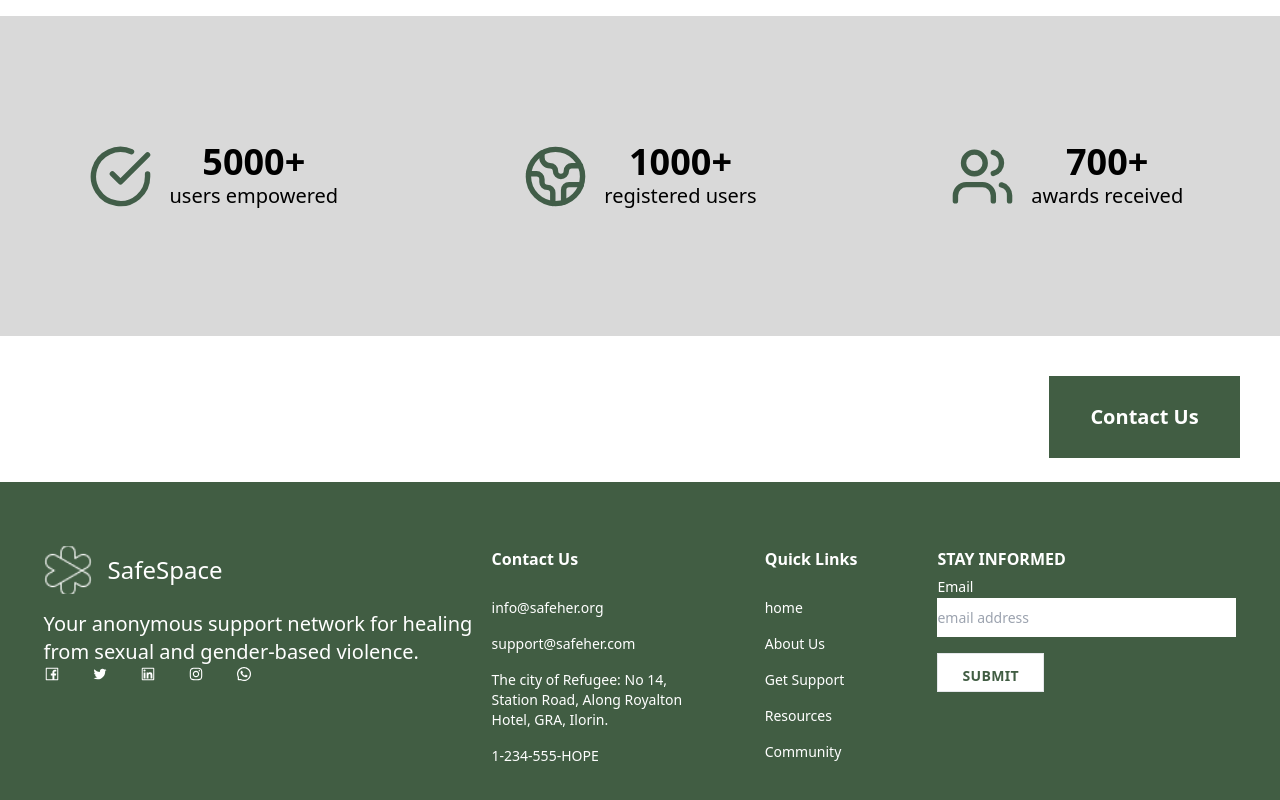
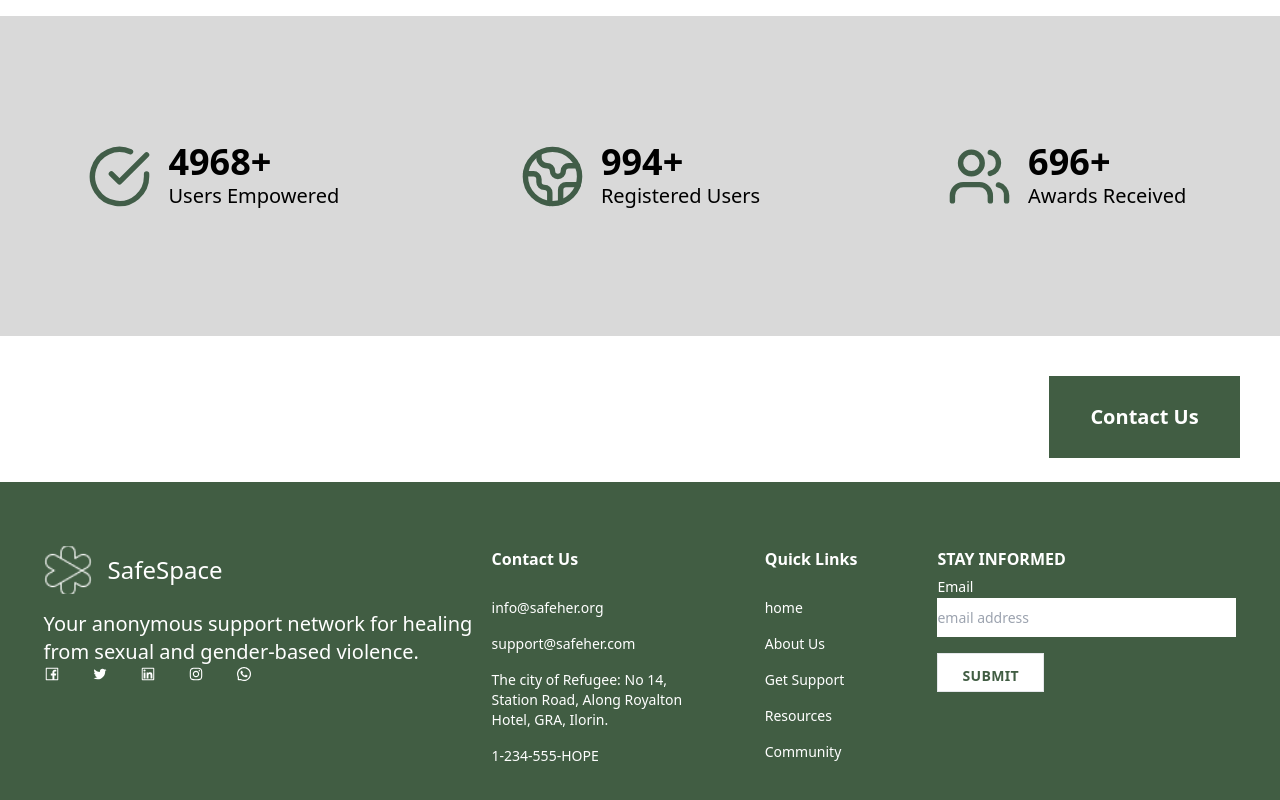
Before and after one commit to Vikkycode/safespace, a React (Create React App) app: page /about in a window 1280 px wide. Shown: the part 1901-2701 px from the top of the page. Built offline with nearby package versions, Linux system fonts and the light colour scheme.

Commit message:
animated number

```diff
--- a/package.json
+++ b/package.json
@@ -22,6 +22,7 @@
     "react-lazy-load": "^4.0.1",
     "react-router-dom": "^6.23.0",
     "react-scripts": "5.0.1",
+    "react-spring": "^9.7.3",
     "terser-webpack-plugin": "^5.3.10",
     "web-vitals": "^2.1.4",
     "webpack": "^5.91.0",
--- a/src/components/Hero.jsx
+++ b/src/components/Hero.jsx
@@ -9,7 +9,7 @@ const Hero =React.memo(() => {
     <div class="mx-auto max-w-screen-xl sm:py-12  lg:py-16 px-4 sm:px-6  lg:px-20">
       <div class="grid grid-cols-1  gap-8 lg:grid-cols-1 lg:gap-10">
       <div
-       class="p-4  lg:py-24 lg:pl-20  bg-black/40  sm:h-[504px] h-64 w-[345px] sm:w-[1120px] absolute space-y-8 ">
+       class="p-4  lg:py-24 lg:pl-20  bg-black/40  sm:h-[504px] h-64 w-96 sm:w-[1120px] absolute space-y-8 ">
           <h2
            data-aos="fade up"
            data-aos-duration="1000"
@@ -29,7 +29,7 @@ const Hero =React.memo(() => {
           <LazyLoadedImage
             alt="safe space banner hero"
             src={hero}
-            className="inset-0 h-64  sm:h-80 lg:h-[504px] lg:w-full object-cover"
+            className="inset-0 h-64 w-96  sm:h-80 lg:h-[504px] lg:w-full object-cover"
           />
         </div>
       </div>
--- a/src/pages/AboutPage.jsx
+++ b/src/pages/AboutPage.jsx
@@ -1,10 +1,23 @@
 import React from 'react'
 import { teamsData } from '../utils/data'
 import {CheckCircle,Globe2Icon,Users} from 'lucide-react'
+import {useSpring, animated} from 'react-spring'
 const LazyLoadedImage = React.lazy(()=> import('../components/LazyLoadedImage'))
 const Logo = React.lazy(()=> import('../components/Logo'))
 const Button = React.lazy(()=> import('../components/Button'))
-const AboutPage =React.memo(() => {
+
+const Number = ({n})=>{
+    const {number} = useSpring({
+        from:{ number:0},
+        number:n,
+        delay:4000,
+        config:{mass:1, tension:20, friction:10},
+    })
+
+    return <animated.div>{number.to((n)=> n.toFixed(0))}</animated.div>
+}
+
+const AboutPage =() => {
      return (
        <section className='class="space-y-4 py-6 sm:py-20"'>
             <div className='flex flex-col'>
@@ -75,9 +88,12 @@ const AboutPage =React.memo(() => {
                     data-aos-duration="1000"
                    className='flex items-center justify-center space-x-4 bg-[#D9d9d9] w-full '>
                        <CheckCircle className='text-[#415D48] h-[20px] w-[20px] sm:h-[65px] sm:w-[65px]' />
-                       <li>
-                           <h1 className='font-bold text-xl sm:text-4xl text-center'>5000+</h1>
-                           <p className='font-[400] text-sm sm:text-xl text-center'>users empowered</p>
+                       <li className='flex flex-col'>
+                        <div className='flex items-center'>
+                        <h1 className='font-bold text-xl sm:text-4xl text-center'><Number n={5000} /></h1>
+                           <p className='font-bold text-xl sm:text-4xl text-center'>+</p>
+                        </div>
+                           <p className='font-[400]  text-sm sm:text-xl text-center capitalize'>users empowered</p>
                        </li>
                    </ul>
                    <ul
@@ -85,9 +101,12 @@ const AboutPage =React.memo(() => {
                     data-aos-duration="1000"
                    className='flex items-center justify-center space-x-4 bg-[#D9d9d9] w-full'>
                        <Globe2Icon className='text-[#415D48] h-[20px] w-[20px] sm:h-[65px] sm:w-[65px]' />
-                       <li>
-                           <h1 className='font-bold  text-xl sm:text-4xl text-center'>1000+</h1>
-                           <p className='font-[400]  text-sm sm:text-xl text-center'>registered users</p>
+                       <li className='flex flex-col'>
+                        <div className='flex items-center'>
+                        <h1 className='font-bold text-xl sm:text-4xl text-center'><Number n={1000} /></h1>
+                           <p className='font-bold text-xl sm:text-4xl text-center'>+</p>
+                        </div>
+                           <p className='font-[400]  text-sm sm:text-xl text-center capitalize'>registered users</p>
                        </li>
                    </ul>
                    <ul
@@ -95,9 +114,12 @@ const AboutPage =React.memo(() => {
                     data-aos-duration="1000"
                    className='flex items-center justify-center space-x-4 bg-[#D9d9d9] w-full'>
                        <Users className='text-[#415D48] h-[20px] w-[20px] sm:h-[65px] sm:w-[65px]' />
-                       <li>
-                           <h1 className='font-bold text-xl sm:text-4xl text-center'>700+</h1>
-                           <p className='font-[400]  text-sm sm:text-xl text-center'>awards received</p>
+                       <li className='flex flex-col'>
+                        <div className='flex items-center'>
+                        <h1 className='font-bold text-xl sm:text-4xl text-center'><Number n={700} /></h1>
+                           <p className='font-bold text-xl sm:text-4xl text-center'>+</p>
+                        </div>
+                           <p className='font-[400]  text-sm sm:text-xl text-center capitalize'>awards received</p>
                        </li>
                    </ul>
                </div>
@@ -111,5 +133,5 @@ const AboutPage =React.memo(() => {
        </section>
      )
    }
-)
+
 export default AboutPage
--- a/src/pages/CommunityPage.jsx
+++ b/src/pages/CommunityPage.jsx
@@ -44,9 +44,6 @@ const CommunityForum =React.memo(() => {
               <Button title={"Contact us"} />
               </div> */}
           </div>
-          <CustomizationProvider>
-          <CustomizableComponent />
-          </CustomizationProvider>
       </section>
     )
   }
```
Also changed, not shown: 1 other file (tests, documents, lock files or other folders).
